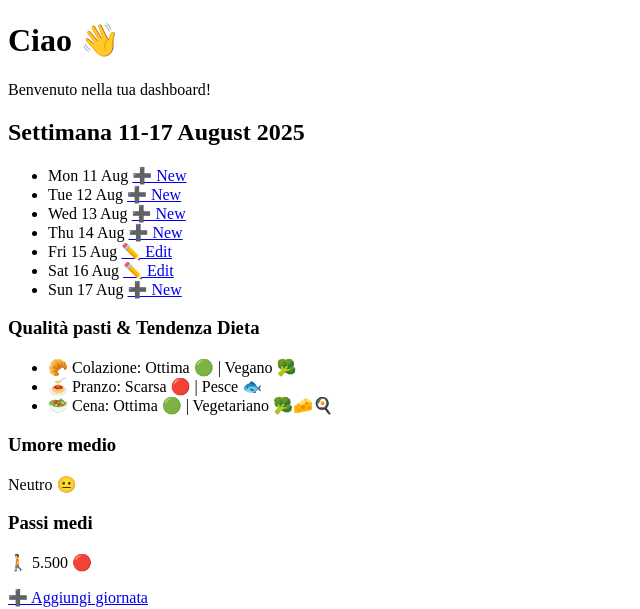
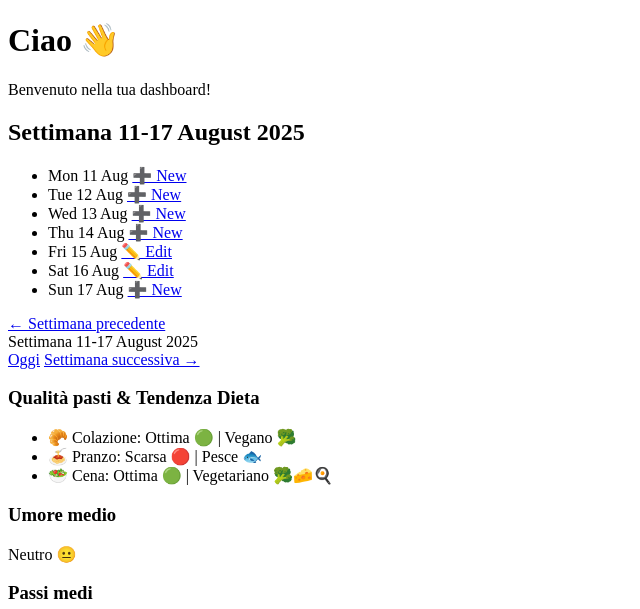
Before and after one commit to ar3ac/h3althlog, a Flask app: page /dashboard in a window 1280 px wide. Shown: the top 609 px of the page, without its empty margins (0-640 px from the left). Run offline with Flask 3, Linux system fonts and the light colour scheme; parts of the project's set-up code (start-up, migrations or seed data) failed here and were passed over.

Commit message:
dashboard template week ...

```diff
--- a/src/h3althlog/main/templates/dashboard.html
+++ b/src/h3althlog/main/templates/dashboard.html
@@ -32,7 +32,14 @@
       </li>
     {% endfor %}
   </ul>
-
+<div class="week-bar">
+  <a class="btn" href="{{ url_for('main.dashboard', start=prev_start.isoformat()) }}">← Settimana precedente</a>
+  <div class="week-title">{{ week_label }}</div>
+  <div>
+    <a class="btn" href="{{ url_for('main.dashboard') }}">Oggi</a>
+    <a class="btn" href="{{ url_for('main.dashboard', start=next_start.isoformat()) }}">Settimana successiva →</a>
+  </div>
+</div>
     <div class="card">
       <h3>Qualità pasti & Tendenza Dieta</h3>
       <ul>
```
